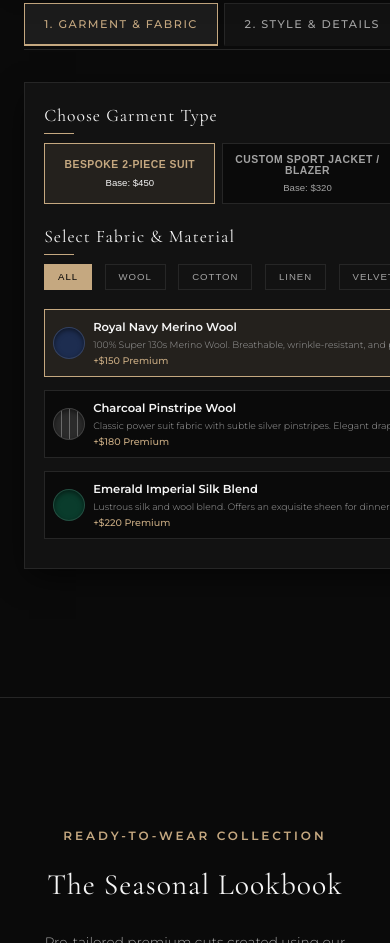
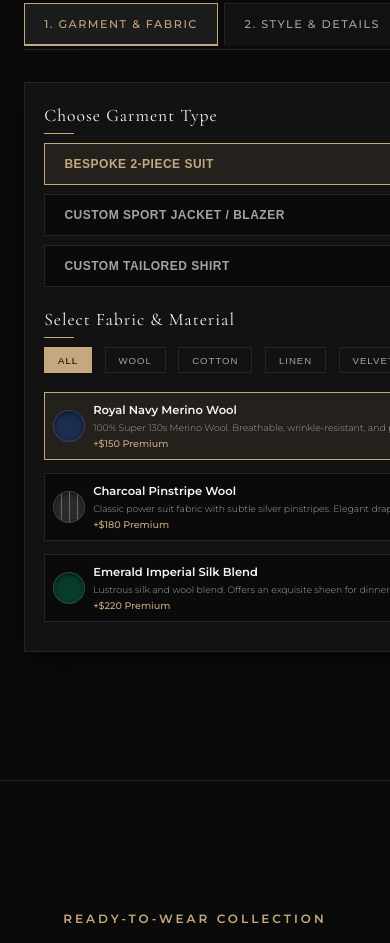
Before and after one commit to PrajapatiMeet07/StitchWell-MensWear, a website built with Vite: page index.html in a window 390 px wide. Shown: the part 2227-3170 px from the top of the page. Built offline with nearby package versions, Linux system fonts and the light colour scheme.

Commit message:
Fix: Stack choice lists vertically on mobile, and apply space-between row styling to buttons to prevent horizontal overflow

```diff
--- a/style.css
+++ b/style.css
@@ -1837,6 +1837,8 @@ footer {
     background-color: rgba(18, 18, 18, 0.96);
     backdrop-filter: blur(8px);
     box-shadow: 0 8px 30px rgba(0, 0, 0, 0.6);
+    width: 100%;
+    box-sizing: border-box;
   }
 
   .preview-header {
@@ -1919,31 +1921,35 @@ footer {
     margin-bottom: 0.8rem;
   }
 
-  /* Keep Customizer choice buttons compact and side-by-side in rows on mobile screen */
-  .designer-controls-card .grid-3 {
-    display: grid;
-    grid-template-columns: repeat(3, 1fr);
-    gap: 0.4rem;
-  }
-
+  /* Stack choice lists on mobile to prevent horizontal page overflow and clipping */
+  .designer-controls-card .grid-3,
   .designer-controls-card .grid-2 {
-    display: grid;
-    grid-template-columns: repeat(2, 1fr);
-    gap: 0.4rem;
+    grid-template-columns: 1fr;
+    gap: 0.6rem;
   }
 
   .designer-controls-card .choice-btn {
-    padding: 0.6rem 0.3rem;
+    flex-direction: row;
+    justify-content: space-between;
+    align-items: center;
+    width: 100%;
+    padding: 0.8rem 1.2rem;
+    text-align: left;
+    gap: 1rem;
   }
 
   .designer-controls-card .choice-name {
-    font-size: 0.65rem;
+    font-size: 0.75rem;
     font-weight: 600;
     letter-spacing: 0.5px;
+    text-align: left;
   }
 
   .designer-controls-card .choice-price {
-    font-size: 0.6rem;
+    font-size: 0.7rem;
+    color: var(--color-accent);
+    font-weight: 500;
+    margin-top: 0;
   }
 
   /* Compact Fabric Grid */
```
